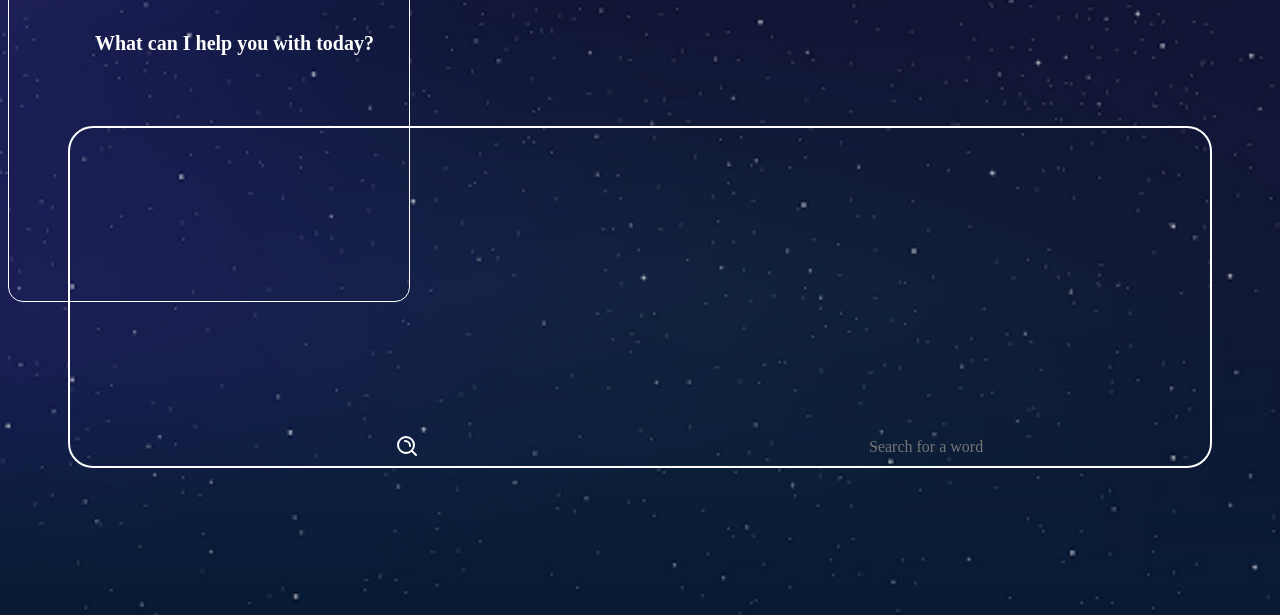
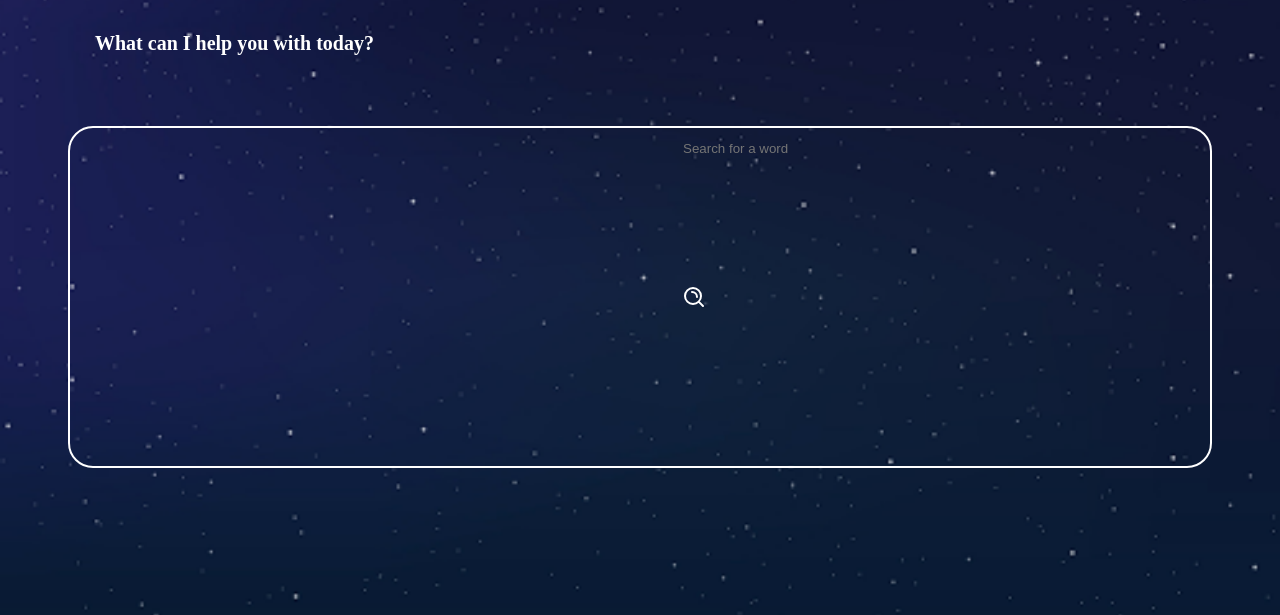
Before and after one commit to VKaushii-15/DictionaryGPT, an Electron app: page Frontend/DictionaryGPT/src/index.html in a window 1280 px wide. Shown: the part 185-800 px from the top of the page. Drawn offline with Linux system fonts and the light colour scheme; no server answers.

Commit message:
edited on 24

```diff
--- a/Backend/package.json
+++ b/Backend/package.json
@@ -1,11 +1,12 @@
 {
   "name": "dictionarygpt",
   "version": "1.0.0",
-  "main": "Server.js",
+  "main": "server.js",
   "scripts": {
     "test": "echo \"Error: no test specified\" && exit 1",
     "start": "node server.js"
   },
+  "type": "module",
   "keywords": [],
   "author": "",
   "license": "ISC",
--- a/Backend/server.js
+++ b/Backend/server.js
@@ -1,4 +1,4 @@
-import { Groq } from "groq-sdk";
+import Groq from "groq-sdk";
 import dotenv from "dotenv";
 dotenv.config();
 
--- a/Frontend/DictionaryGPT/package.json
+++ b/Frontend/DictionaryGPT/package.json
@@ -33,6 +33,6 @@
     "@electron-forge/plugin-auto-unpack-natives": "^7.7.0",
     "@electron-forge/plugin-fuses": "^7.7.0",
     "@electron/fuses": "^1.8.0",
-    "electron": "35.0.0"
+    "electron": "^35.0.3"
   }
 }
--- a/Frontend/DictionaryGPT/src/index.css
+++ b/Frontend/DictionaryGPT/src/index.css
@@ -88,64 +88,49 @@ p {
 /* search bar */
 
 .search-bar {
+  display: inline-flex;
   position: fixed;
-  display: inline-flex;
-  justify-content: center;
-  align-items: flex-end;
-  gap: 220px;
+  top: 311px;
+  left : 68px;
+  right: 68px;
+  bottom: 147px;
+  gap: 228px;
   border-radius: 25px;
-  border: 2px solid #fff;
-  top: 311px;
-  bottom: 147px;
-  left: 68px;
-  right: 68px;
-  transition: all 0.3s ease-in-out;
+  border: 2px solid #FFF;
 }
 
-@keyframes moveSearchBar {
-  from {
-    top: 311px;
-  }
-  to {
-    top: 66px;
-  }
-}
-
-.search-bar.moved {
-  animation: moveSearchBar 0.3s forwards;
-  transform: scale(0.8);
-}
-
-.search-bar input {
-  position: absolute;
-  bottom: 10px;
-  right: 31px;
+#Word {
+  margin: auto;
+  right: 225px;
+  top : 10px;
   width: 300px;
   height: 19px;
   border: none;
   outline: none;
-  padding: 0 10px;
-  font-size: 16px;
-  font-family: Montserrat;
-  font-weight: 500;
   color: #fff;
   background: transparent;
+  position: relative;
 }
 
-.search-icon {
-  position: absolute;
-  display: flex;
-  justify-content: right;
-  bottom: 8px;
-  left: 325px;
+.search-bar .search-icon{
+  margin: auto;
   width: 24px;
   height: 24px;
+  position: relative;
+  left:320px;
+  top: 0px;
 }
+
 
 /* Page 2 */
 
 /* Border */
-.border {
+.border{
+  visibility: hidden;
+}
+.border .active {
+  visibility: visible;
+  position: relative;
   top: 125px;
   left: 50px;
   right: 50px;
@@ -155,3 +140,10 @@ p {
   border-radius: 15px;
   border: 1px solid #fff;
 }
+.BodyText{
+  visibility: visible;
+}
+
+ .passive{
+  visibility: hidden;
+}
--- a/Frontend/DictionaryGPT/src/index.html
+++ b/Frontend/DictionaryGPT/src/index.html
@@ -35,7 +35,7 @@
       <p>What can I help you with today?</p>
     </div>
     <div class="search-bar">
-      <span class="search-icon"><img src="./assets/search.svg" alt="" /></span>
+      <img class="search-icon" src="./assets/search.svg" alt="" />
       <form id="WordSearch" method="POST">
         <input
           type="text"
@@ -45,9 +45,5 @@
         />
       </form>
     </div>
-
-    <div class="search-result">
-      <div class="border"></div>
-    </div>
   </body>
 </html>
--- a/Frontend/DictionaryGPT/src/side.js
+++ b/Frontend/DictionaryGPT/src/side.js
@@ -7,8 +7,8 @@ document.addEventListener("DOMContentLoaded", () => {
   const Drop = document.getElementById("Drop-Down");
   const History = document.getElementById("History");
   const form = document.getElementById("WordSearch");
-  const Body = document.getElementById("BodyText");
-  const searchBar = document.getElementById("search-bar");
+  const Body = document.querySelector(".BodyText");
+  const searchBar=document.querySelector(".search-bar");
 
   Close.addEventListener("click", () => {
     ipc.send("close");
@@ -30,7 +30,10 @@ document.addEventListener("DOMContentLoaded", () => {
     e.preventDefault();
     const formdata = new FormData(form);
     const word = formdata.get("Word");
+    Body.classList.add("passive");
+    searchBar.classList.add(".lift");
     ipc.send("Searched", word);
-    searchBar.classList.add("moved");
+
   });
+
 });
```
Also changed, not shown: 2 other files.
